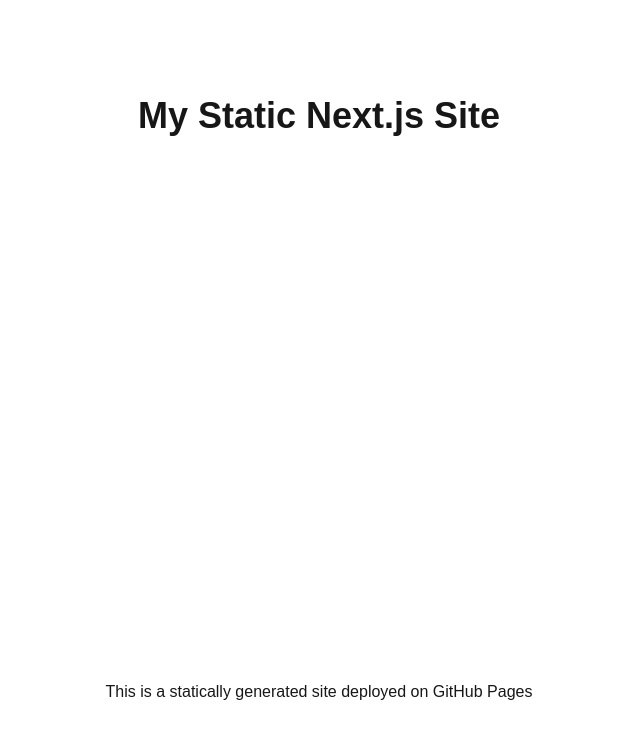
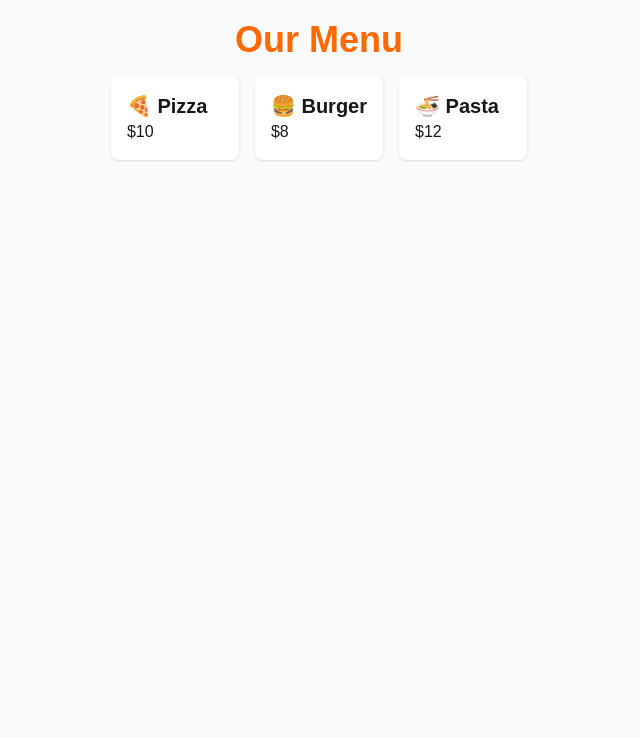
Before and after one commit to sdjala/virtual-menu, a Next.js app: page / in a window 1280 px wide. Shown: the top 738 px of the page, without its empty margins (321-961 px from the left). Built offline with nearby package versions, Linux system fonts and the light colour scheme.

Commit message:
add initial menu

```diff
--- a/src/app/page.tsx
+++ b/src/app/page.tsx
@@ -1,8 +1,38 @@
+import { motion } from "motion/react";
+
 export default function Home() {
+  const menuItems = [
+    { name: "🍕 Pizza", price: "$10" },
+    { name: "🍔 Burger", price: "$8" },
+    { name: "🍜 Pasta", price: "$12" },
+  ];
+
   return (
-    <main className="flex min-h-screen flex-col items-center justify-between p-24">
-      <h1 className="text-4xl font-bold">My Static Next.js Site</h1>
-      <p>This is a statically generated site deployed on GitHub Pages</p>
-    </main>
+    <div className="min-h-screen p-5 flex flex-col items-center bg-gray-50">
+      <motion.h1
+        className="text-4xl font-bold text-orange-500 mb-4"
+        initial={{ opacity: 0, y: -20 }}
+        animate={{ opacity: 1, y: 0 }}
+        transition={{ duration: 0.5 }}
+      >
+        Our Menu
+      </motion.h1>
+
+      {/* Animated Menu Items */}
+      <div className="grid grid-cols-1 sm:grid-cols-2 lg:grid-cols-3 gap-4 max-w-4xl">
+        {menuItems.map((item, index) => (
+          <motion.div
+            key={index}
+            className="bg-white p-4 rounded-lg shadow"
+            initial={{ opacity: 0, y: 20 }}
+            animate={{ opacity: 1, y: 0 }}
+            transition={{ duration: 0.5, delay: index * 0.2 }}
+          >
+            <h2 className="text-xl font-bold">{item.name}</h2>
+            <p>{item.price}</p>
+          </motion.div>
+        ))}
+      </div>
+    </div>
   );
 }
```
Also changed, not shown: package.json (+7 -6 lines), 1 other file (tests, documents, lock files or other folders).
